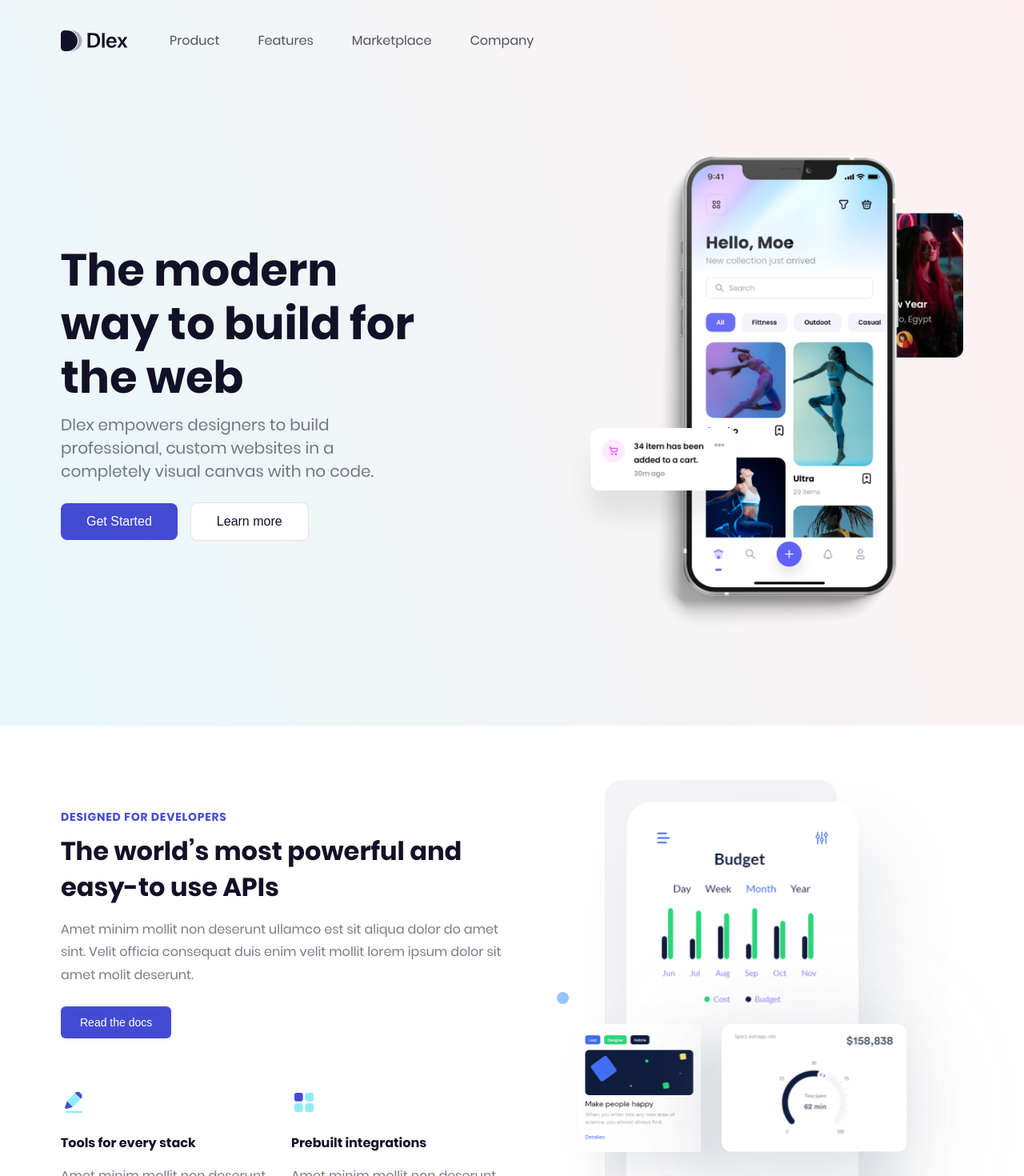
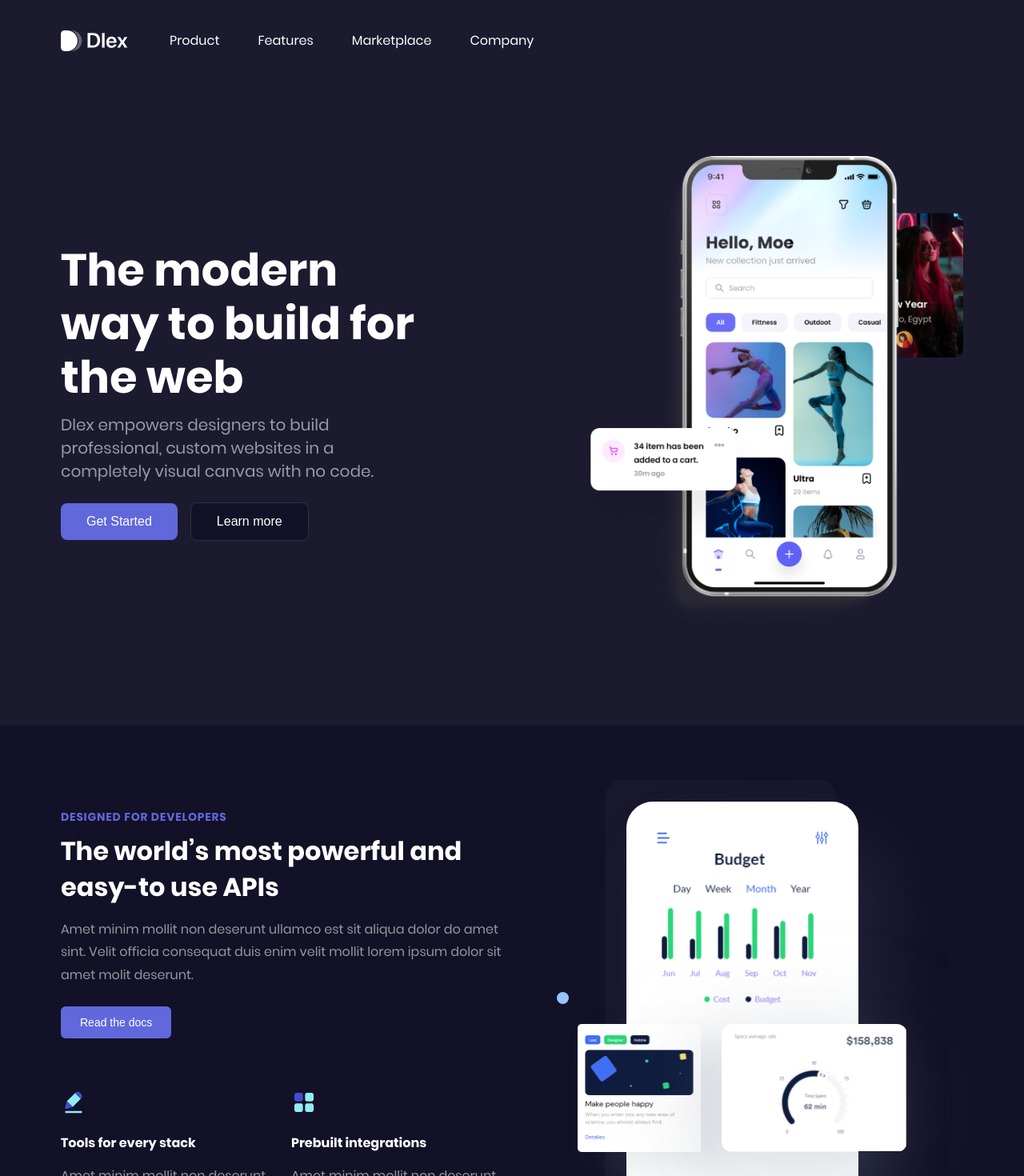
Before and after one commit to iclegane/SRM, a React app in the folder frontend/: page / in a window 1280 px wide. Shown: the top 1470 px of the page at 80% size. Built offline with nearby package versions, Linux system fonts and the light colour scheme.

Commit message:
added dark theme

```diff
--- a/frontend/src/pages/Pomo/Promo.tsx
+++ b/frontend/src/pages/Pomo/Promo.tsx
@@ -11,12 +11,12 @@ const Promo: React.FC = () => {
                         <div className="navbar__content">
                             <a href="#" className="navbar__logo">
                                 <svg viewBox="0 0 102 40" fill="none" xmlns="http://www.w3.org/2000/svg">
-                                    <path d="M38.8275 8.75009V29.8878H46.7017C53.1563 29.8878 56.9515 25.962 56.9515 19.2677C56.9515 12.5733 53.1414 8.75009 46.7017 8.75009H38.8275ZM42.6825 11.9435H46.2982C50.6014 11.9435 53.0218 14.5508 53.0218 19.2823C53.0218 24.1016 50.6312 26.6945 46.2982 26.6945H42.6825V11.9435Z" fill="#121127"/>
-                                    <path d="M59.7457 29.8878H63.4661V8.75009H59.7457V29.8878Z" fill="#121127"/>
-                                    <path d="M77.1226 25.2442C76.7192 26.5334 75.4043 27.3829 73.671 27.3829C71.2356 27.3829 69.6817 25.713 69.6817 23.2227V23.003H80.7533V21.8165C80.7533 17.0997 77.9443 14.0382 73.447 14.0382C68.8748 14.0382 65.9763 17.2755 65.9763 22.1827C65.9763 27.1339 68.845 30.1954 73.5964 30.1954C77.3467 30.1954 80.1258 28.174 80.604 25.2442H77.1226ZM73.4619 16.8654C75.5986 16.8654 77.0329 18.4035 77.1077 20.6007H69.7116C69.8611 18.4327 71.3702 16.8654 73.4619 16.8654Z" fill="#121127"/>
-                                    <path d="M89.0757 24.3213L92.3628 29.8878H96.4268L91.3916 22.0362L96.4866 14.3604H92.4077L89.255 19.8097H89.1802L85.9828 14.3604H81.7991L86.8643 22.1387L81.7544 29.8878H85.7139L89.001 24.3213H89.0757Z" fill="#121127"/>
-                                    <path fillRule="evenodd" clipRule="evenodd" d="M15.31 34.9999C23.7552 34.9944 30.5997 28.2809 30.5997 20C30.5997 11.7191 23.7552 5.00551 15.31 5.00012C21.2938 7.45165 25.4986 13.2444 25.4986 20C25.4986 26.7555 21.2938 32.5482 15.31 34.9999Z" fill="#121127" fillOpacity="0.32"/>
-                                    <path d="M0 10.3339C0 7.3884 2.40352 5.00058 5.36842 5.00058H8.92519C17.3751 5.00058 24.225 11.7162 24.225 20.0004C24.225 28.2847 17.3751 35.0003 8.92519 35.0003H5.36842C2.40352 35.0003 0 32.6125 0 29.6669V10.3339Z" fill="#121127"/>
+                                    <path d="M38.8275 8.75009V29.8878H46.7017C53.1563 29.8878 56.9515 25.962 56.9515 19.2677C56.9515 12.5733 53.1414 8.75009 46.7017 8.75009H38.8275ZM42.6825 11.9435H46.2982C50.6014 11.9435 53.0218 14.5508 53.0218 19.2823C53.0218 24.1016 50.6312 26.6945 46.2982 26.6945H42.6825V11.9435Z" fill="var(--logo-color)"/>
+                                    <path d="M59.7457 29.8878H63.4661V8.75009H59.7457V29.8878Z" fill="var(--logo-color)"/>
+                                    <path d="M77.1226 25.2442C76.7192 26.5334 75.4043 27.3829 73.671 27.3829C71.2356 27.3829 69.6817 25.713 69.6817 23.2227V23.003H80.7533V21.8165C80.7533 17.0997 77.9443 14.0382 73.447 14.0382C68.8748 14.0382 65.9763 17.2755 65.9763 22.1827C65.9763 27.1339 68.845 30.1954 73.5964 30.1954C77.3467 30.1954 80.1258 28.174 80.604 25.2442H77.1226ZM73.4619 16.8654C75.5986 16.8654 77.0329 18.4035 77.1077 20.6007H69.7116C69.8611 18.4327 71.3702 16.8654 73.4619 16.8654Z" fill="var(--logo-color)"/>
+                                    <path d="M89.0757 24.3213L92.3628 29.8878H96.4268L91.3916 22.0362L96.4866 14.3604H92.4077L89.255 19.8097H89.1802L85.9828 14.3604H81.7991L86.8643 22.1387L81.7544 29.8878H85.7139L89.001 24.3213H89.0757Z" fill="var(--logo-color)"/>
+                                    <path fillRule="evenodd" clipRule="evenodd" d="M15.31 34.9999C23.7552 34.9944 30.5997 28.2809 30.5997 20C30.5997 11.7191 23.7552 5.00551 15.31 5.00012C21.2938 7.45165 25.4986 13.2444 25.4986 20C25.4986 26.7555 21.2938 32.5482 15.31 34.9999Z" fill="var(--logo-color)" fillOpacity="0.32"/>
+                                    <path d="M0 10.3339C0 7.3884 2.40352 5.00058 5.36842 5.00058H8.92519C17.3751 5.00058 24.225 11.7162 24.225 20.0004C24.225 28.2847 17.3751 35.0003 8.92519 35.0003H5.36842C2.40352 35.0003 0 32.6125 0 29.6669V10.3339Z" fill="var(--logo-color)"/>
                                 </svg>
                             </a>
                             <div className="navbar__menu">
@@ -143,7 +143,7 @@ const Promo: React.FC = () => {
                 <div className="section__wrapper">
                     <div className="team__container">
                         <div className="team__header">
-                            <div className="overline overline--lg team__subtitle">Our Team</div>
+                            <div className="overline overline--lg overline--indigo team__subtitle">Our Team</div>
                             <div className="team__title h2">Meet the creative team</div>
                         </div>
                         <div className="team__body">
--- a/frontend/src/pages/Pomo/index.scss
+++ b/frontend/src/pages/Pomo/index.scss
@@ -12,7 +12,7 @@
       }
 
       &--indigo {
-        background: var(--color-indigo-50);
+        background: var(--section-indigo);
       }
 
       @media (max-width: map-get($breakpoints, desktop)) {
@@ -424,7 +424,7 @@
 
         &:hover {
           svg {
-            fill: var(--color-grayOpacity-72);
+            fill: var(--footer-links-hover);
           }
         }
 
@@ -432,7 +432,7 @@
           display: block;
           width: 100%;
           height: 100%;
-          fill: var(--color-grayOpacity-56);
+          fill: var(--footer-links);
         }
       }
 
@@ -469,7 +469,6 @@
       }
 
       &__subtitle {
-        color: var(--color-indigo-500);
         margin-bottom: 12px;
       }
 
@@ -514,7 +513,7 @@
       position: relative;
       display: flex;
       flex-direction: column;
-      background: var(--color-white);
+      background: var(--team-card-bg);
       box-shadow: 0 20px 50px rgba(18, 17, 39, 0.08);
       border-radius: 12px;
 
@@ -539,7 +538,6 @@
 
       &__position {
         font-size: $body-md;
-        color: var(--color-grayOpacity-56)
       }
     }
 
@@ -547,7 +545,7 @@
       position: relative;
       width: 100%;
 
-      background: linear-gradient(248.66deg, #FFF1F1 0%, #E9F8FB 100%);
+      background: var(--header-bg);
 
       &__wrapper {
         width: 1128px;
@@ -593,14 +591,13 @@
         background-position: center;
       }
 
-
       @media (max-width: map-get($breakpoints, desktop)) {
         &__wrapper {
           width: 100%;
         }
 
         &__container {
-          flex-direction: column;
+          flex-direction: column-reverse;
           padding: 35px 20px 50px;
         }
 
@@ -610,7 +607,7 @@
 
         &__info {
           width: 100%;
-          margin-bottom: 50px;
+          margin-top: 50px;
         }
       }
 
@@ -667,7 +664,7 @@
         display: block;
         font-size: $body-md;
 
-        color: var(--color-grayOpacity-72);
+        color: var(--menu-color);
         text-decoration: none;
 
         &:not(:last-child) {
--- a/frontend/src/styles/Components/Button/button.scss
+++ b/frontend/src/styles/Components/Button/button.scss
@@ -5,44 +5,43 @@
 
   &--main {
     color: var(--color-white);
-    background-color: var(--color-indigo-500);
+    background-color: var(--button-main);
 
     &:hover {
-      background-color: var(--color-indigo-600);
+      background-color: var(--button-main-hover);
     }
 
     &:active {
-      background-color: var(--color-indigo-700);
+      background-color: var(--button-main-active);
     }
   }
 
   &--soft {
-    color: var(--color-indigo-500);
-    background-color: var(--color-indigo-50);
+    color: var(--button-soft-text);
+    background-color: var(--button-soft);
 
     &:hover {
-      background-color: var(--color-indigo-100);
+      background-color: var(--button-soft-hover);
     }
 
     &:active {
-      background-color: var(--color-indigo-100);
-      border: 2px solid var(--color-indigo-200);
+      background-color: var(--button-soft-active);
+      border: 2px solid var(--button-soft-border);
     }
   }
 
   &--outline {
-    color: var(--color-grayscale-900);
-    background-color: var(--color-white);
-    border: 1px solid var(--color-grayOpacity-12);
+    color: var(--button-outline-text);
+    background-color: var(--button-outline);
+    border: 1px solid var(--button-outline-border);
 
     &:hover {
-      background-color: var(--color-grayOpacity-4);
-      border: 1px solid var(--color-grayOpacity-12);
+      background-color: var(--button-outline-active);
     }
 
     &:active {
-      background-color: var(--color-grayOpacity-4);
-      border: 2px solid var(--color-grayOpacity-12);
+      background-color: var(--button-outline-active);
+      border: 2px solid var(--button-outline-border);
     }
 
     &:disabled {
@@ -51,16 +50,16 @@
   }
 
   &--text {
-    color: var(--color-grayscale-900);
+    color: var(--button-outline-text);
     background-color: inherit;
 
     &:hover {
-      background-color: var(--color-grayOpacity-4);
+      background-color: var(--button-outline);
     }
 
     &:active {
-      background-color: var(--color-grayOpacity-4);
-      border: 2px solid var(--color-grayOpacity-12);
+      background-color: var(--button-outline);
+      border: 2px solid var(--button-outline-border);
     }
   }
 
--- a/frontend/src/styles/index.scss
+++ b/frontend/src/styles/index.scss
@@ -2,13 +2,34 @@
 @import "./src/styles/utils/fonts";
 @import "./src/styles/utils/typography";
 @import "./src/styles/utils/colors";
+@import "./src/styles/utils/theme-dark";
 @import "./src/styles/Components/Button";
 @import "./src/styles/Components/Badge";
 
 html {
-  &[data-theme-style='dark-theme'] {
-
-  }
+  --title-color: var(--color-grayscale-900);
+  --overline-color: var(--color-indigo-500);
+  --menu-color: var(--color-grayOpacity-72);
+  --button-main: var(--color-indigo-500);
+  --button-main-hover: var(--color-indigo-600);
+  --button-main-active: var(--color-indigo-700);
+  --button-soft: var(--color-indigo-50);
+  --button-soft-text: var(--color-indigo-500);
+  --button-soft-border: var(--color-indigo-200);
+  --button-soft-hover: var(--color-indigo-100);
+  --button-soft-active: var(--color-indigo-100);
+  --button-outline: var(--color-white);
+  --button-outline-text: var(--color-grayscale-900);
+  --button-outline-border: var(--color-grayOpacity-12);
+  --button-outline-active: var(--color-grayOpacity-4);
+  --logo-color: var(--color-grayscale-900);
+  --footer-links: var(--color-grayOpacity-56);
+  --footer-links-hover: var(--color-grayOpacity-72);
+  --body-color: var(--color-grayOpacity-56);
+  --background-color: var(--color-white);
+  --header-bg: linear-gradient(248.66deg, #FFF1F1 0%, #E9F8FB 100%);
+  --section-indigo: var(--color-indigo-50);
+  --team-card-bg: var(--color-white);
 }
 
 body {
@@ -20,8 +41,8 @@ body {
   font-size: 1rem;
   line-height: 180%;
 
-  color: var(--color-grayOpacity-56);
-  background: var(--color-white);
+  color: var(--body-color);
+  background: var(--background-color);
 
   * {
     box-sizing: border-box;
--- /dev/null
+++ b/frontend/src/styles/utils/theme-dark.scss
@@ -0,0 +1,25 @@
+.theme-dark {
+  --title-color: var(--color-white);
+  --overline-color: var(--color-indigo-400);
+  --menu-color: var(--color-white);
+  --button-main: var(--color-indigo-400);
+  --button-main-hover: var(--color-indigo-400);
+  --button-main-active: var(--color-indigo-300);
+  --button-soft: var(--color-whiteOpacity-8);
+  --button-soft-text: var(--color-white);
+  --button-soft-border: var(--color-whiteOpacity-12);
+  --button-soft-hover: var(--color-whiteOpacity-12);
+  --button-soft-active: var(--color-whiteOpacity-12);
+  --button-outline: var(--color-grayscale-900);
+  --button-outline-text: var(--color-white);
+  --button-outline-border: var(--color-whiteOpacity-12);
+  --button-outline-active: var(--color-whiteOpacity-4);
+  --logo-color: var(--color-white);
+  --footer-links: var(--color-whiteOpacity-56);
+  --footer-links-hover: var(--color-whiteOpacity-72);
+  --body-color: var(--color-whiteOpacity-56);
+  --background-color: var(--color-grayscale-900);
+  --header-bg: var(--color-whiteOpacity-4);
+  --section-indigo: var(--color-whiteOpacity-4);
+  --team-card-bg: var(--color-whiteOpacity-8);
+}
--- a/frontend/src/styles/utils/typography.scss
+++ b/frontend/src/styles/utils/typography.scss
@@ -2,14 +2,14 @@
   font-weight: 700;
   font-size: 4rem;
   line-height: 140%;
-  color: var(--color-grayscale-900);
+  color: var(--title-color);
 }
 
 .display_2  {
   font-weight: 700;
   font-size: 3.5rem;
   line-height: 120%;
-  color: var(--color-grayscale-900);
+  color: var(--title-color);
 }
 
 .overline {
@@ -28,7 +28,7 @@
   }
 
   &--indigo {
-    color: var(--color-indigo-500);
+    color: var(--overline-color);
   }
 }
 
@@ -56,40 +56,40 @@ h1, .h1 {
   font-weight: 700;
   font-size: 2.75rem;
   line-height: 140%;
-  color: var(--color-grayscale-900);
+  color: var(--title-color);
 }
 
 h2, .h2 {
   font-weight: 700;
   font-size: 2.5rem;
   line-height: 140%;
-  color: var(--color-grayscale-900);
+  color: var(--title-color);
 }
 
 h3, .h3 {
   font-weight: 700;
   font-size: 2rem;
   line-height: 140%;
-  color: var(--color-grayscale-900);
+  color: var(--title-color);
 }
 
 h4, .h4 {
   font-weight: 700;
   font-size: 1.5rem;
   line-height: 140%;
-  color: var(--color-grayscale-900);
+  color: var(--title-color);
 }
 
 h5, .h5 {
   font-weight: 700;
   font-size: 1.25rem;
   line-height: 140%;
-  color: var(--color-grayscale-900);
+  color: var(--title-color);
 }
 
 h6, .h6 {
   font-weight: 700;
   font-size: 1rem;
   line-height: 140%;
-  color: var(--color-grayscale-900);
+  color: var(--title-color);
 }
--- a/frontend/static/index.html
+++ b/frontend/static/index.html
@@ -1,5 +1,5 @@
 <!doctype html>
-<html lang="en" data-theme-style="light-theme">
+<html lang="en" data-theme-style="light-theme" class="theme-dark">
 <head>
     <meta charset="UTF-8">
     <meta name="viewport"
```
